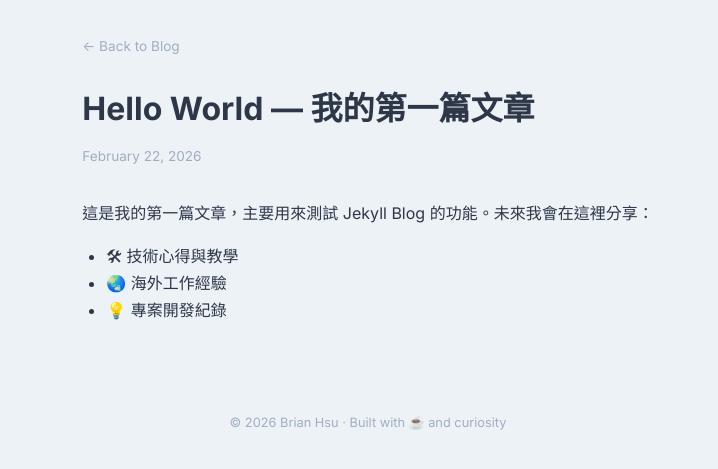
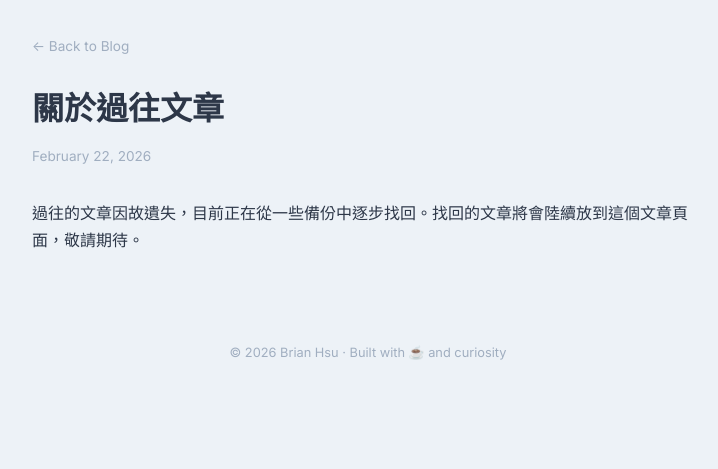
Before and after one commit to brianpchsu/brianpchsu.github.io, a Jekyll site: the page built from _posts/2026-02-22-hello-world.md, in a window 1280 px wide. Shown: the top 469 px of the page, without its empty margins (272-990 px from the left). Built offline with Jekyll 4.4.1, drawn with Linux system fonts in a browser that asks for light colours.

Commit message:
Small update and tweak

```diff
--- a/_posts/2026-02-22-hello-world.md
+++ b/_posts/2026-02-22-hello-world.md
@@ -1,13 +1,8 @@
 ---
 layout: post
-title: "Hello World — 我的第一篇文章"
+title: "關於過往文章"
 date: 2026-02-22
-description: "歡迎來到我的 Blog！"
+description: "過往文章因故遺失，正在從備份中找回"
 ---
 
-
-這是我的第一篇文章，主要用來測試 Jekyll Blog 的功能。未來我會在這裡分享：
-
-- 🛠 技術心得與教學
-- 🌏 海外工作經驗
-- 💡 專案開發紀錄
+過往的文章因故遺失，目前正在從一些備份中逐步找回。找回的文章將會陸續放到這個文章頁面，敬請期待。
--- a/index.html
+++ b/index.html
@@ -60,7 +60,7 @@ title: Home
                 </svg>
                 GitHub
             </a>
-            <a href="https://linkedin.com/in/brianhsu" target="_blank" rel="noopener noreferrer" class="link-btn">
+            <a href="https://linkedin.com/in/brianpchsu" target="_blank" rel="noopener noreferrer" class="link-btn">
                 <svg xmlns="http://www.w3.org/2000/svg" width="18" height="18" viewBox="0 0 24 24" fill="none"
                     stroke="currentColor" stroke-width="2" stroke-linecap="round" stroke-linejoin="round">
                     <path d="M16 8a6 6 0 0 1 6 6v7h-4v-7a2 2 0 0 0-2-2 2 2 0 0 0-2 2v7h-4v-7a6 6 0 0 1 6-6z" />
```
